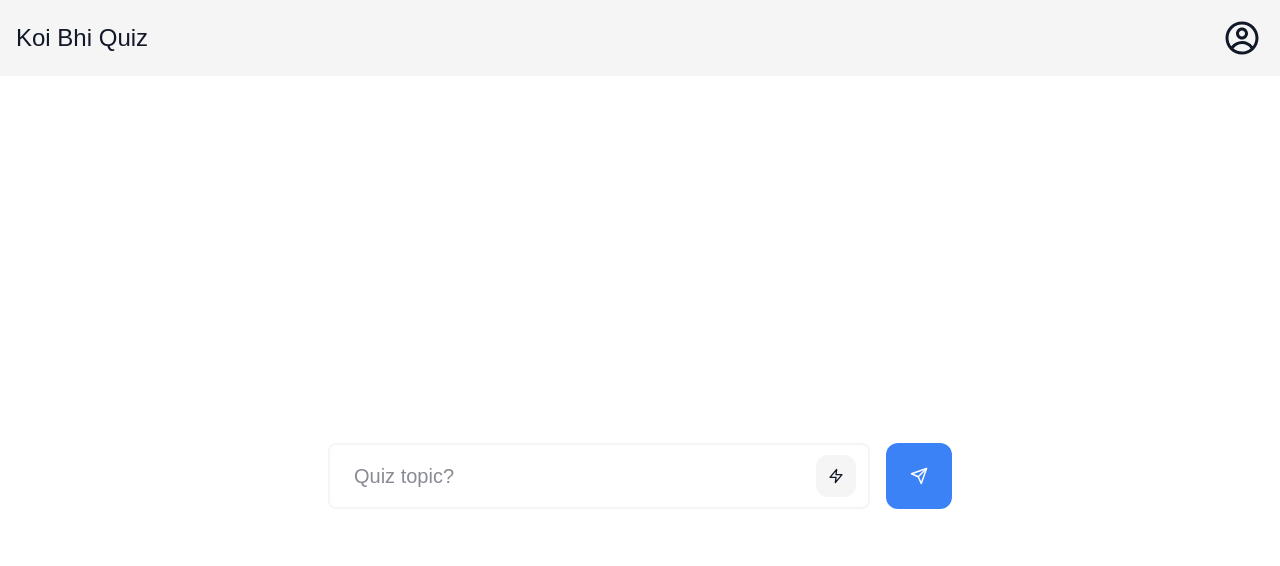
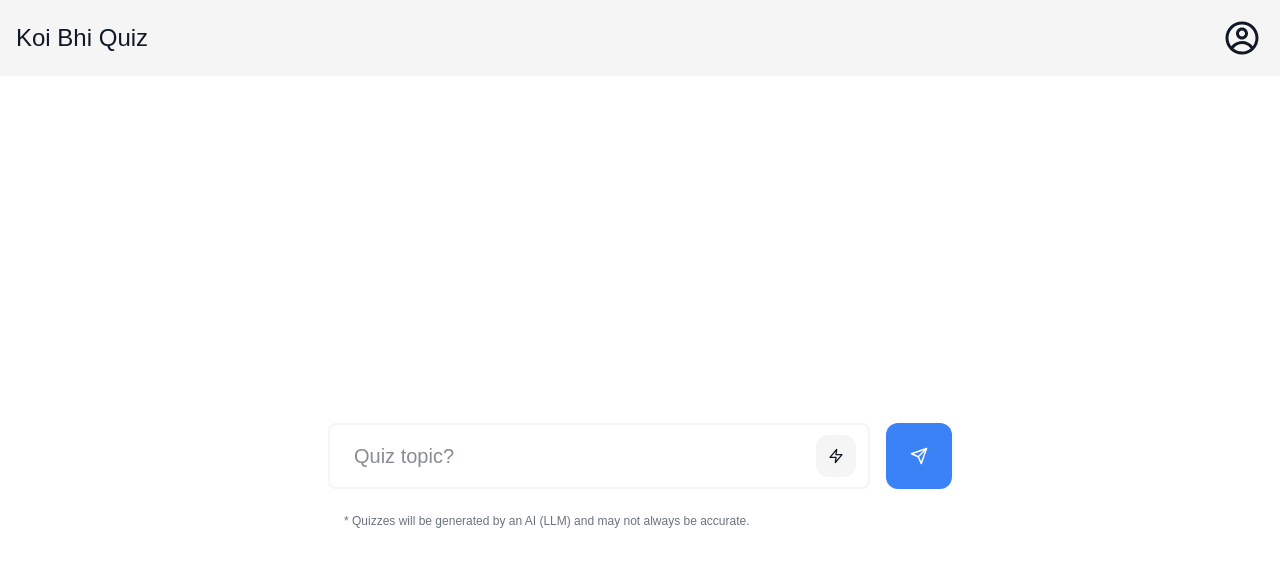
Before and after one commit to arpitsrivastavadev/koibhiquiz, a React (Vite) app: page / in a window 1280 px wide. Shown: the top 566 px of the page. Built offline with nearby package versions, Linux system fonts and the light colour scheme; no server answers.

Commit message:
Add disclaimer that quizzes will be generated by an LLM

```diff
--- a/src/pages/Home/Home.tsx
+++ b/src/pages/Home/Home.tsx
@@ -96,6 +96,10 @@ export default function Home({ prompt, setPrompt }: HomeProps) {
                     </p>
                 </button>
             </form>
+
+            <p className="sm:w-[50%] w-[80%] pl-4 text-xs text-left text-text-muted">
+                * Quizzes will be generated by an AI (LLM) and may not always be accurate.
+            </p>
         </div>
     )
 }
```
